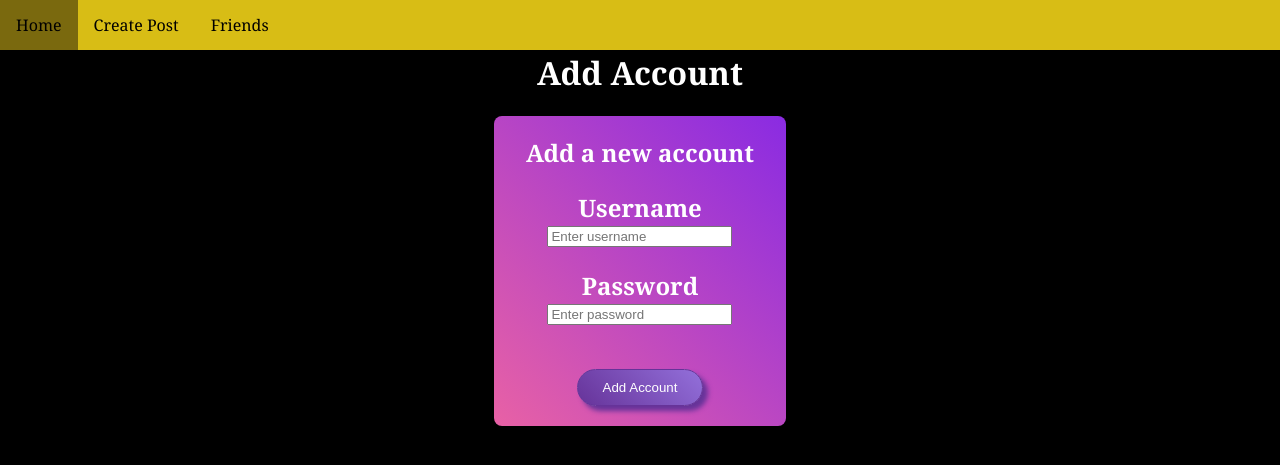
After one commit to Dhrumil-Rana/Flask_QA, a Flask app: page /AddAccount in a window 1280 px wide. The commit adds this page. Shown: the top 465 px of the page. Run offline with Flask 2, Linux system fonts and the light colour scheme.

Commit message:
new features

```diff
--- a/app.py
+++ b/app.py
@@ -1,4 +1,4 @@
-from flask import Flask,request,render_template
+from flask import Flask,request,render_template,session
 from flask_sqlalchemy import SQLAlchemy
 import pickle
 import bcrypt
@@ -25,6 +25,7 @@ else:
 
 #this is general
 app.config['SQLALCHEMY_TRACK_MODIFICATIONS'] = False
+app.secret_key='very secret key'
 db = SQLAlchemy(app)
 user_role = 'U'
 
@@ -58,8 +59,12 @@ def login():
         # compare password given to database hash
         if bcrypt.checkpw(passwordIN, user.password.encode('utf-8')):
             if user.role == 'U':
+                session['name']=request.form['username']
+                session['userlevel']="user"
                 return render_template('home.html', name=nameIN, userlevel='user')
             else:
+                session['name']=request.form['username']
+                session['userlevel'] = 'admin'
                 return render_template('home.html', name=nameIN, userlevel='admin')
         else:
             return render_template('login.html', info='Password incorrect.')
@@ -69,7 +74,7 @@ def login():
 
 @app.route('/home', methods=['POST', 'GET'])
 def post():
-    return "This is the home page"
+    return render_template('home.html',name=session.get('name'), userlevel=session.get('userlevel'))
 # return a list of post and gian has to make a css file such that it will show in sequence
 
 
@@ -81,8 +86,18 @@ def friend():
 
 @app.route('/CreatePost', methods=['POST', 'GET'])
 def Post():
-    return render_template("createpost.html", title="Create Post")
+    if request.method == 'POST':
+        return "sent"
+    if request.method == 'GET':
+        return render_template("createpost.html", title="Create Post",name=session.get('name'), userlevel=session.get('userlevel'))
+
 # gian will add the post through a form post and we will take it and add it to our database
+@app.route('/AddAccount', methods=['POST', 'GET'])
+def addaccount():
+    if request.method == 'POST':
+        return "sent"
+    if request.method == 'GET':
+        return render_template("addaccount.html", title="Create Post", name=session.get('name'),userlevel=session.get('userlevel'))
 
 
 # we still need to do block post and create user accounts
--- /dev/null
+++ b/templates/addaccount.html
@@ -0,0 +1,29 @@
+{% extends 'layout.html' %}
+
+{% block css %}
+    <link rel="stylesheet" type = "text/css" href="{{ url_for ('static' , filename='css/post.css') }}">
+{% endblock %}
+
+{% block content %}
+    <head>
+        <meta charset="UTF-8">
+        <title>Login Page</title>
+        <link rel="stylesheet" type = "text/css" href="{{ url_for('static' , filename='css/login.css') }}">
+    </head>
+    <h1 class="post">Add Account</h1>
+    <form action="/AddAccount" id="addaccount" method="post" title="AddAccount">
+            <div class="submission">
+                <label>Add a new account</label><br><br>
+                <label for="username">Username</label><br>
+                <input type="text" placeholder="Enter username" id="username" name='username'><br><br>
+                <label for="password">Password</label><br>
+                <input type="password" placeholder="Enter password" id="password" name='password'><br><br><br>
+                <input type="submit" value="Add Account">
+            </div><br>
+        </form>
+        {% if info is defined and info|length %}
+            <div class="alert">
+                <h2>{{info}}</h2>
+            </div>
+        {% endif %}
+{% endblock %}
--- a/templates/createpost.html
+++ b/templates/createpost.html
@@ -10,9 +10,9 @@
     <button type="button">B</button>
     <button type="button">I</button>
     <button type="button">U</button>
-    <form id="userpost" method="post" title="Post">
+    <form id="userpost" method="POST" title="Post" action="/CreatePost">
         <div class="postfield">
-            <textarea rows="4" cols="80" name="usertext" wrap="hard" placeholder="Enter your thoughts here." form="userpost"></textarea><br>
+            <textarea rows="4" cols="80" name="usertext" wrap="hard" placeholder="Enter your thoughts here." form="userpost" maxlength="200"></textarea><br>
             <label for="img">Attach image:</label>
             <input type="file" id="img" name="img" accept=".png, .jpg"><br>
             <input type="submit" value="Post">
```
